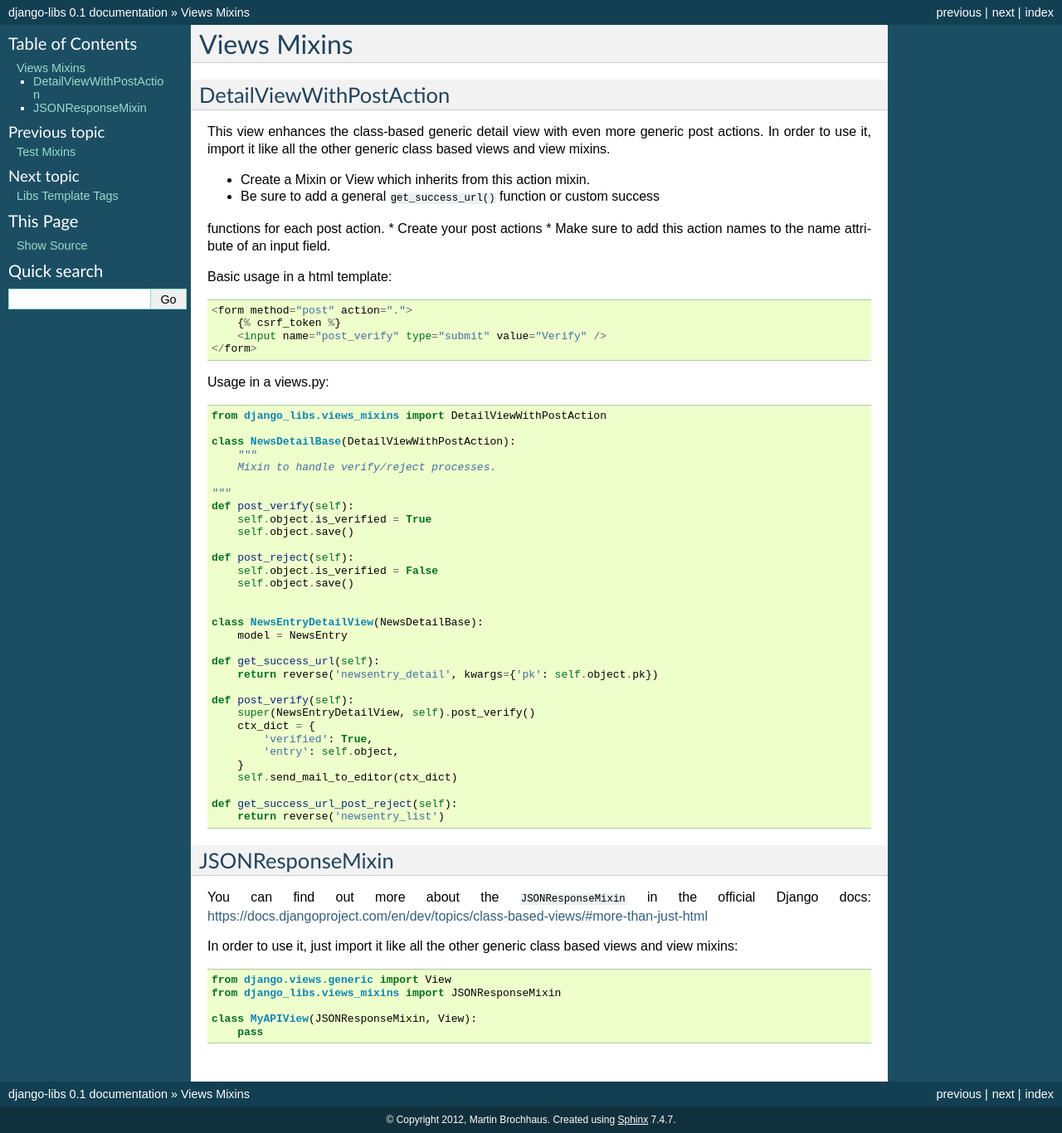
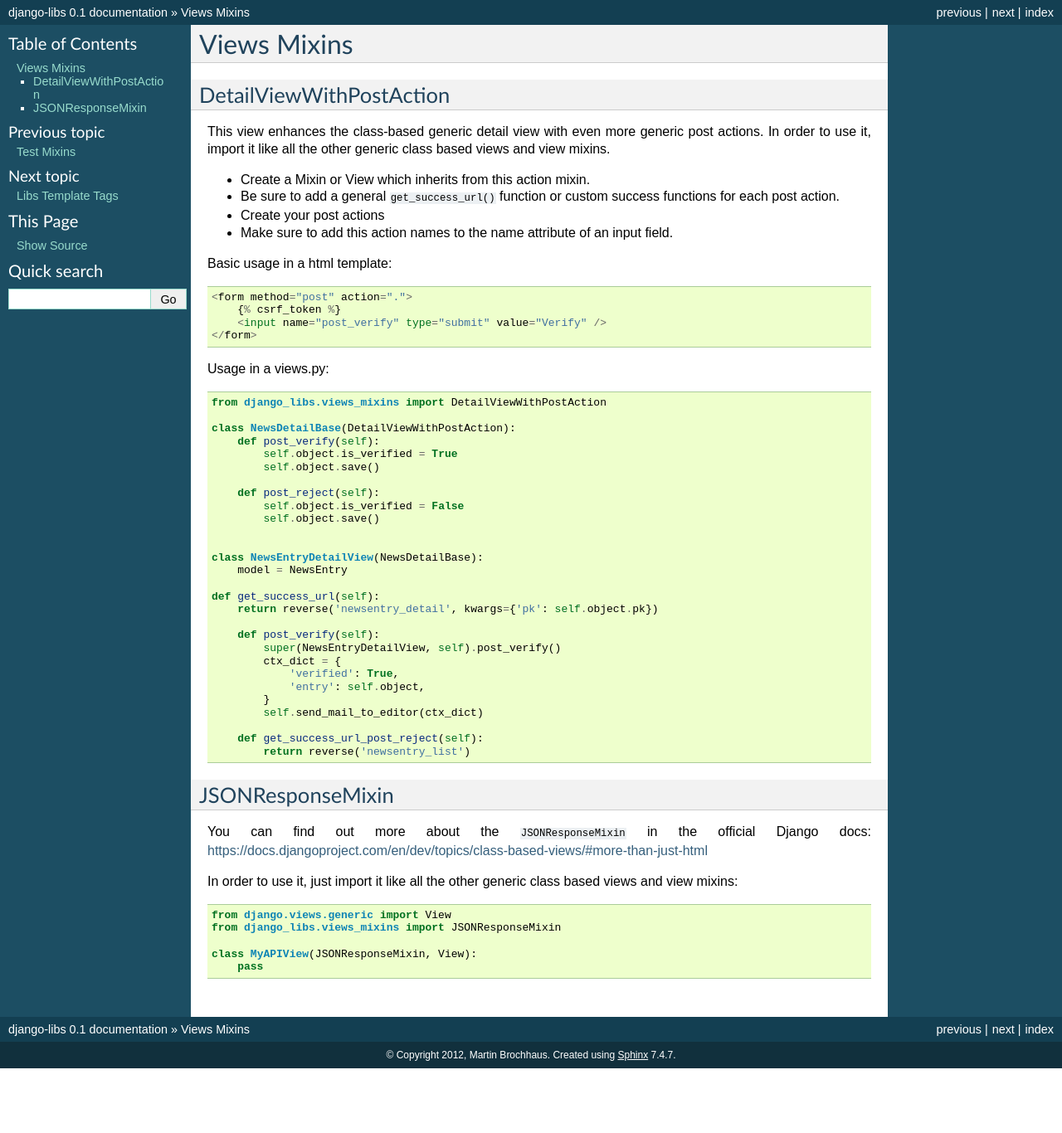
Before and after one commit to bitlabstudio/django-libs, a Sphinx documentation site: the page built from docs/views_mixins.rst, in a window 1280 px wide. Shown: the whole page at 83% size. Built offline with Sphinx 7.4.7, drawn with Linux system fonts in a browser that asks for light colours; formulas are drawn with MathJax 3; after the commit the page ends 1288 px from its top, so only the background shows below that.

Commit message:
codereview fixes for 7d1f412

```diff
--- a/CHANGELOG.txt
+++ b/CHANGELOG.txt
@@ -1,4 +1,7 @@
 === 0.8 (ongoing development) ===
+
+- Added template tag ``navactive`` and template filter ``get_verbose``.
+- Added DetailViewWithPostAction to handle custom post actions.
 
 === 0.7 ===
 
--- a/README.rst
+++ b/README.rst
@@ -12,7 +12,8 @@ and applications.
 * A factory for creating User objects
 * TestCase mixins to ease the process of testing views via ``self.client.get``
 * A JSONResponseMixin
-* New generic class based view DetailViewWithPostAction which is able to handle custom post actions.
+* New generic class based view DetailViewWithPostAction which is able to
+  handle custom post actions.
 * Template filter to provide field's verbose names
 * Template tag for displaying the currently selected main navigation item
 
--- a/docs/views_mixins.rst
+++ b/docs/views_mixins.rst
@@ -11,7 +11,7 @@ and view mixins.
 
 * Create a Mixin or View which inherits from this action mixin.
 * Be sure to add a general ``get_success_url()`` function or custom success
-functions for each post action.
+  functions for each post action.
 * Create your post actions
 * Make sure to add this action names to the name attribute of an input field.
 
@@ -29,17 +29,13 @@ Usage in a views.py::
     from django_libs.views_mixins import DetailViewWithPostAction
 
     class NewsDetailBase(DetailViewWithPostAction):
-        """
-        Mixin to handle verify/reject processes.
+        def post_verify(self):
+            self.object.is_verified = True
+            self.object.save()
 
-    """
-    def post_verify(self):
-        self.object.is_verified = True
-        self.object.save()
-
-    def post_reject(self):
-        self.object.is_verified = False
-        self.object.save()
+        def post_reject(self):
+            self.object.is_verified = False
+            self.object.save()
 
 
     class NewsEntryDetailView(NewsDetailBase):
@@ -48,23 +44,24 @@ Usage in a views.py::
     def get_success_url(self):
         return reverse('newsentry_detail', kwargs={'pk': self.object.pk})
 
-    def post_verify(self):
-        super(NewsEntryDetailView, self).post_verify()
-        ctx_dict = {
-            'verified': True,
-            'entry': self.object,
-        }
-        self.send_mail_to_editor(ctx_dict)
+        def post_verify(self):
+            super(NewsEntryDetailView, self).post_verify()
+            ctx_dict = {
+                'verified': True,
+                'entry': self.object,
+            }
+            self.send_mail_to_editor(ctx_dict)
 
-    def get_success_url_post_reject(self):
-        return reverse('newsentry_list')
+        def get_success_url_post_reject(self):
+            return reverse('newsentry_list')
 
 
 JSONResponseMixin
 -----------------
 
 You can find out more about the ``JSONResponseMixin`` in the official Django
-docs: https://docs.djangoproject.com/en/dev/topics/class-based-views/#more-than-just-html
+docs:
+https://docs.djangoproject.com/en/dev/topics/class-based-views/#more-than-just-html
 
 In order to use it, just import it like all the other generic class based views
 and view mixins::
```
